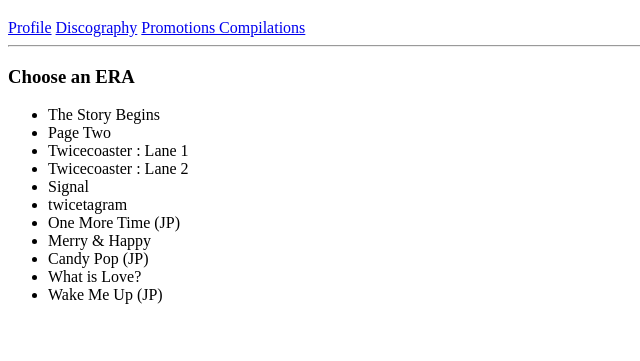
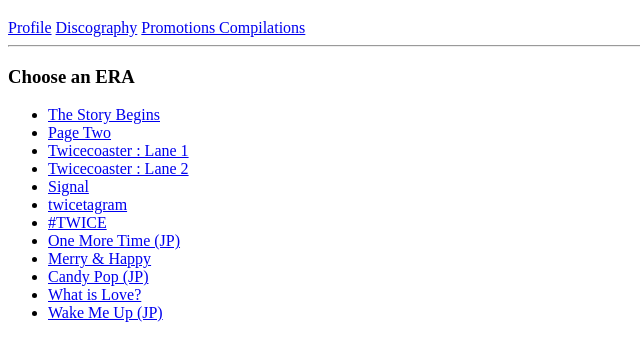
Before and after one commit to cecilereine/twice-fanbase-website, a plain HTML site: page Promotions/promotions.html in a window 1280 px wide. Shown: the part 61-422 px from the top of the page, without its empty margins (0-640 px from the left). Drawn offline with Linux system fonts and the light colour scheme.

Commit message:
* website progress

```diff
--- a/Promotions/promotions.html
+++ b/Promotions/promotions.html
@@ -23,17 +23,18 @@
     <div class="content">
         <h3>Choose an ERA</h3>
         <ul>
-            <li href=#>The Story Begins</li>
-            <li href=#>Page Two</li>
-            <li href=#>Twicecoaster : Lane 1</li>
-            <li href=#>Twicecoaster : Lane 2</li>
-            <li href=#>Signal</li>
-            <li href=#>twicetagram</li>
-            <li href=#>One More Time (JP)</li>
-            <li href=#>Merry & Happy</li>
-            <li href=#>Candy Pop (JP)</li>
-            <li href=#>What is Love?</li>
-            <li href=#>Wake Me Up (JP)</li>
+            <li><a href=#>The Story Begins</a></li>
+            <li><a href=#>Page Two</a></li>
+            <li><a href=#>Twicecoaster : Lane 1</a></li>
+            <li><a href=#>Twicecoaster : Lane 2</a></li>
+            <li><a href=#>Signal</a></li>
+            <li><a href=#>twicetagram</a></li>
+            <li><a href=#>#TWICE</a></li>
+            <li><a href=#>One More Time (JP)</a></li>
+            <li><a href=#>Merry & Happy</a></li>
+            <li><a href=#>Candy Pop (JP)</a></li>
+            <li><a href="./what-is-love/promotions-whatislove.html">What is Love?</a></li>
+            <li><a href=#>Wake Me Up (JP)</a></li>
         </ul>
     </div>
 
```
Also changed, not shown: Promotions/what-is-love/promotions-whatislove.html (added, +58 -0 lines).
